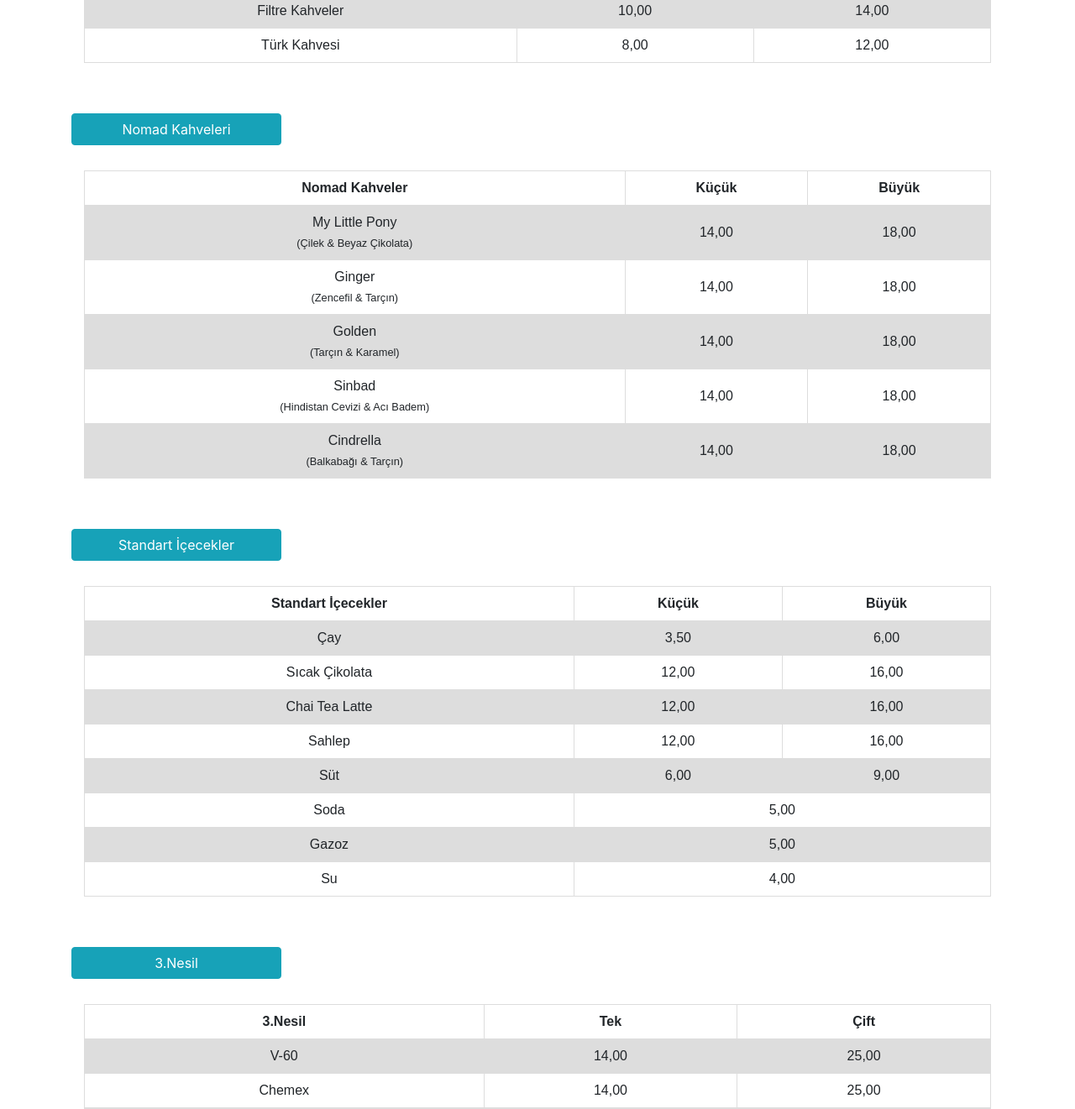
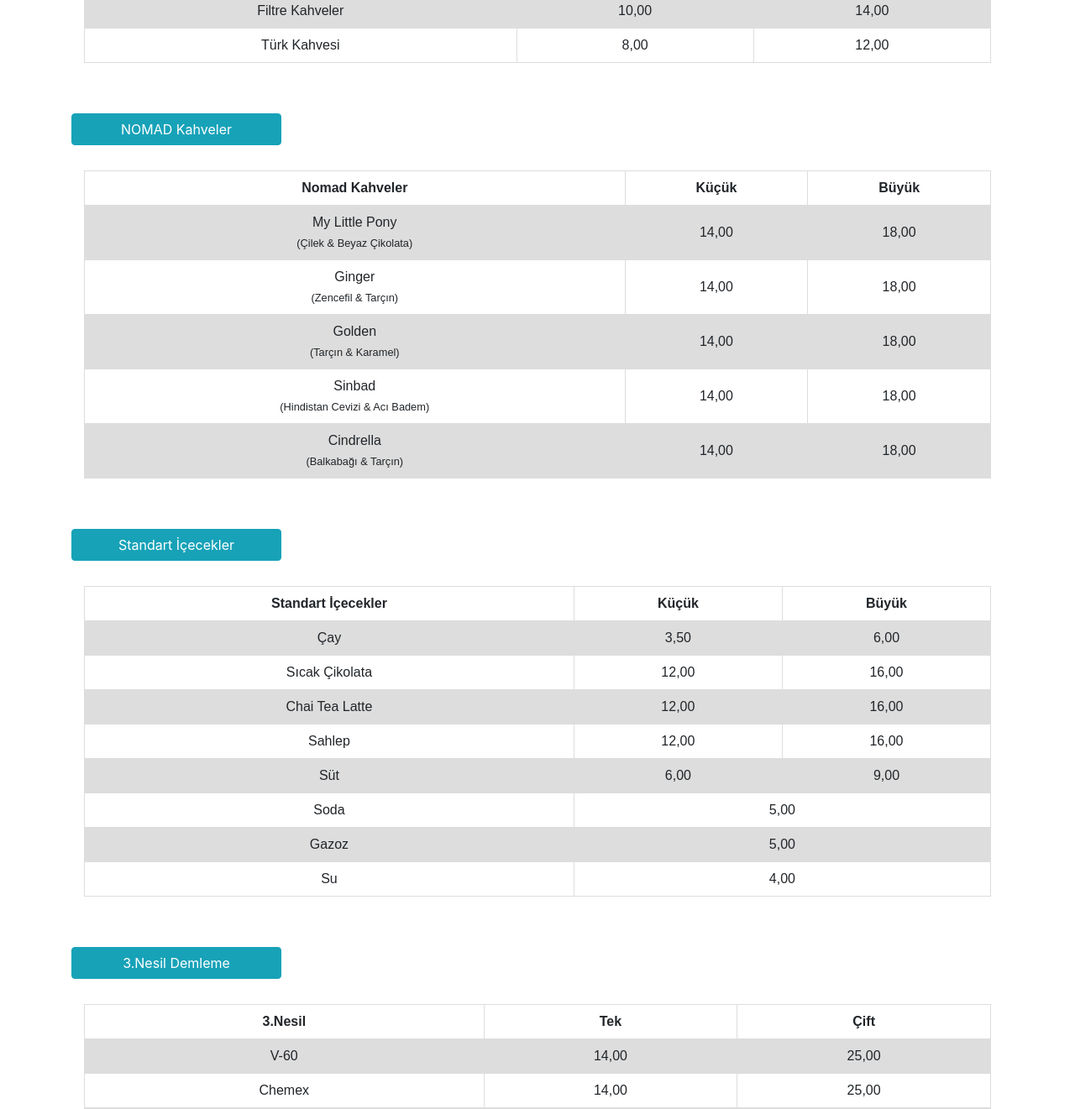
Before and after one commit to srgul/coffeeqrmen-, a website: page public/index.html in a window 1280 px wide. Shown: the part 1000-2321 px from the top of the page at 84% size. Drawn offline with nearby package versions, Linux system fonts and the light colour scheme.

```diff
--- a/public/index.html
+++ b/public/index.html
@@ -77,7 +77,7 @@
                 </div>
             </div>
             <div class="icerik nomad container" >
-                <button class="btn btn-info" id="nomad">Nomad Kahveleri</button>
+                <button class="btn btn-info" id="nomad">NOMAD Kahveler</button>
                 <div class="nomadKahve container">
                     <table id="nomadKahve">
                         <tr>
@@ -164,7 +164,7 @@
                 </div>
             </div>
             <div class="icerik thirdWave container ">
-                <button class="btn btn-info" id="thirdWave">3.Nesil</button>
+                <button class="btn btn-info" id="thirdWave">3.Nesil Demleme</button>
                 <div class="container thirdWave">
                     <table id="thirdWaveDrink">
                         <tr>
```
